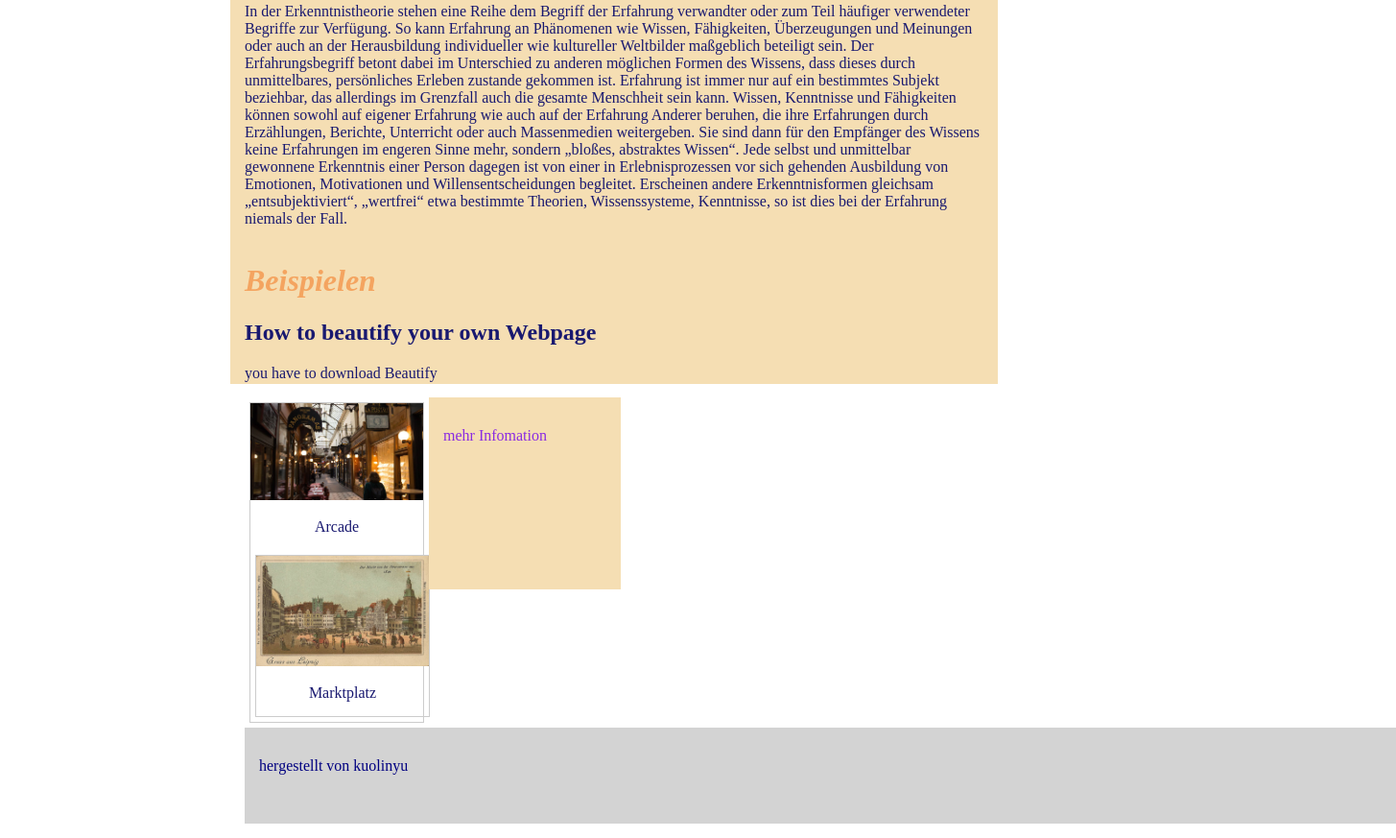
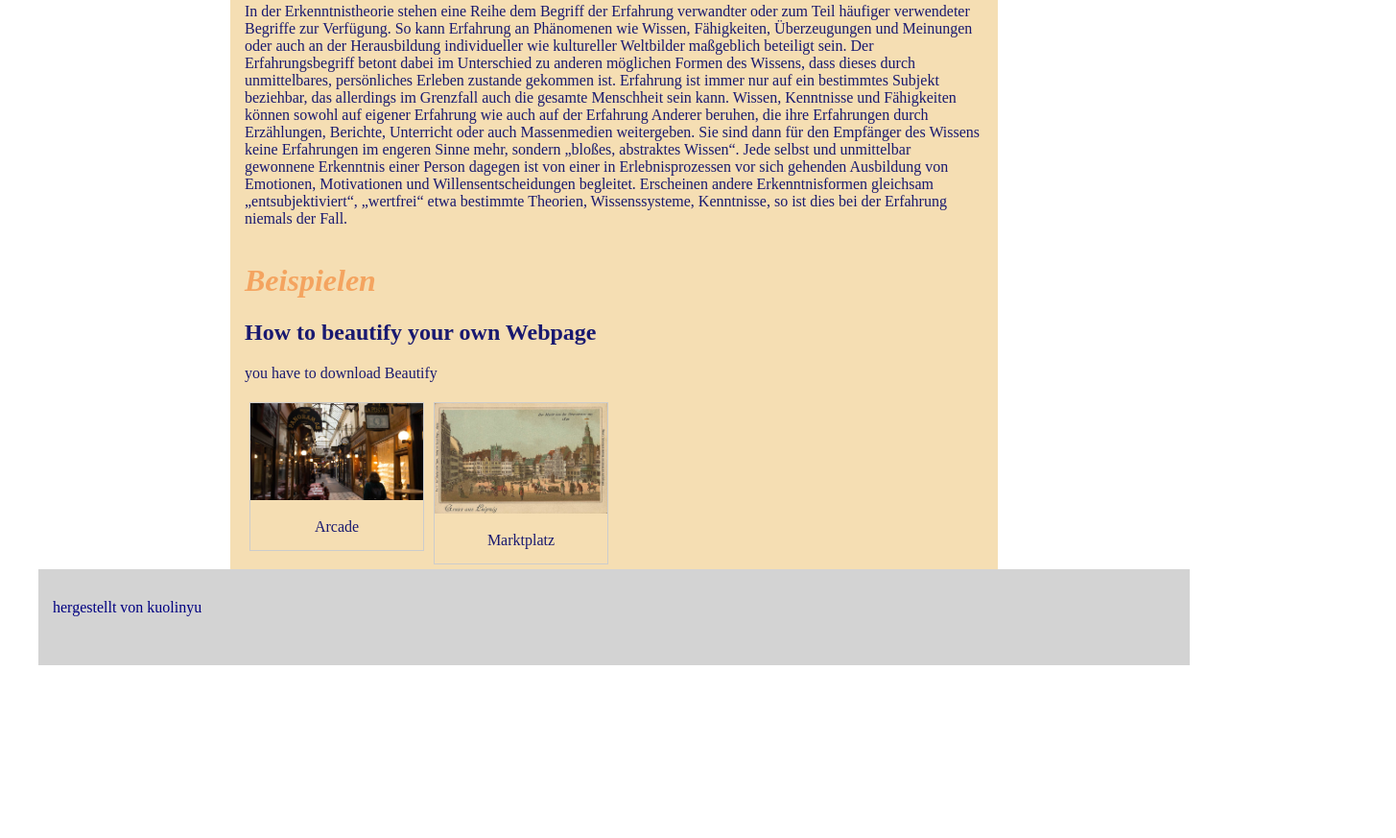
Before and after one commit to kuolinyu/webdesign, a plain HTML site: page index.html in a window 1280 px wide. Shown: the part 1700-2573 px from the top of the page at 96% size, 1455 px wide, since content can reach past the window. After the commit the page ends 2393 px from the top, so only its background shows below. Drawn offline with Linux system fonts and the light colour scheme.

Commit message:
initial commit

```diff
--- a/CSS/main.css
+++ b/CSS/main.css
@@ -36,7 +36,6 @@
     background-color:wheat;
     color: midnightblue;
     width: 800px;
-    height: 2000px;
     float:left;
     margin-left: 200px;
 }
--- a/index.html
+++ b/index.html
@@ -134,10 +134,18 @@
                     <h1><i>Beispielen</i></h1>
                     <h2>How to beautify your own Webpage</h2>
                     <p>you have to download Beautify</p>
-                    <div class="gallery"><a target="_blank" href="asset/image.jpg"></a><img src="asset/image.jpg" alt="Cinque Terre" width="600" height="400"></a>
+                    <div class="gallery">
+                        <a target="_blank" href="asset/image.jpg">
+                            <img src="asset/image.jpg" alt="Cinque Terre" width="600" height="400">
+                        </a>
                         <div class="desc">Arcade</div>
-                    <div class="gallery"><a target="_blank" href="asset/leipzig.jpg"></a><img src="asset/leipzig.jpg" alt="Cinque Terre" width="600" height="400"></a>
+                    </div>
+                    <div class="gallery">
+                        <a target="_blank" href="asset/leipzig.jpg">
+                            <img src="asset/leipzig.jpg" alt="Cinque Terre" width="600" height="400">
+                        </a>
                         <div class="desc">Marktplatz</div>
+                    </div>
                 </div>
             </div>
         </div>
```
Also changed, not shown: 1 other file.
